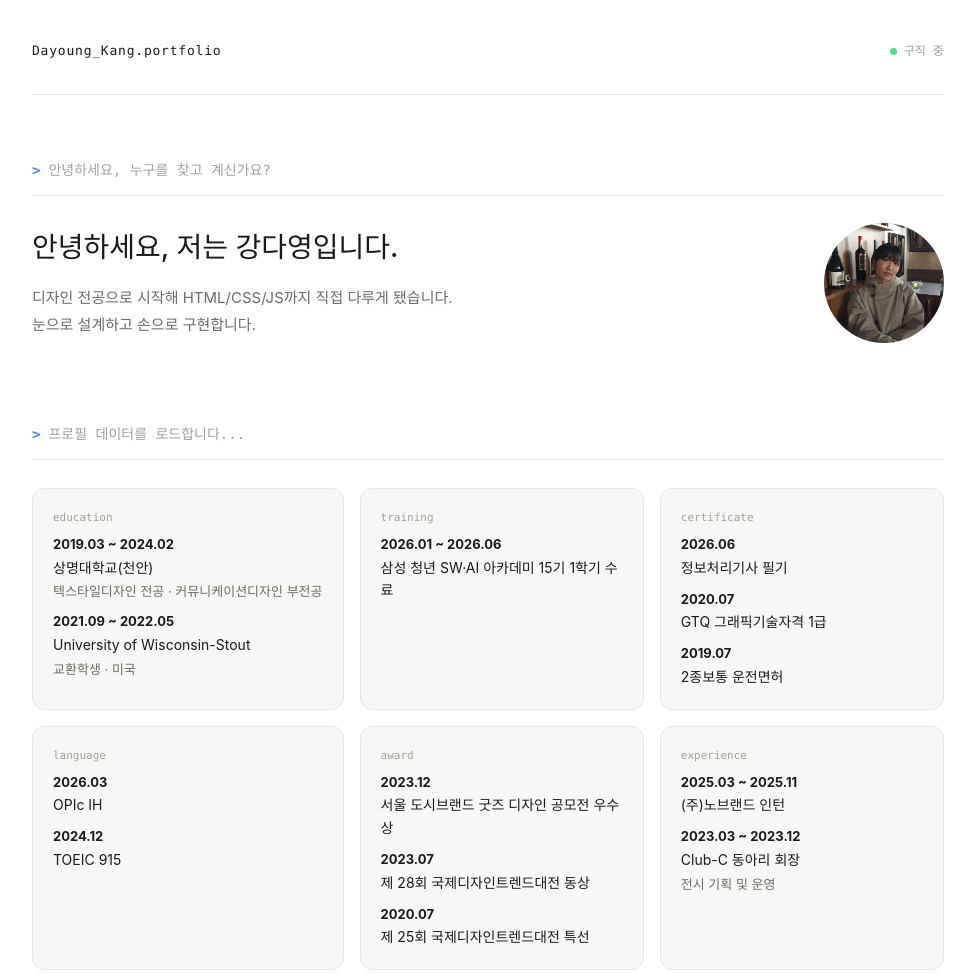
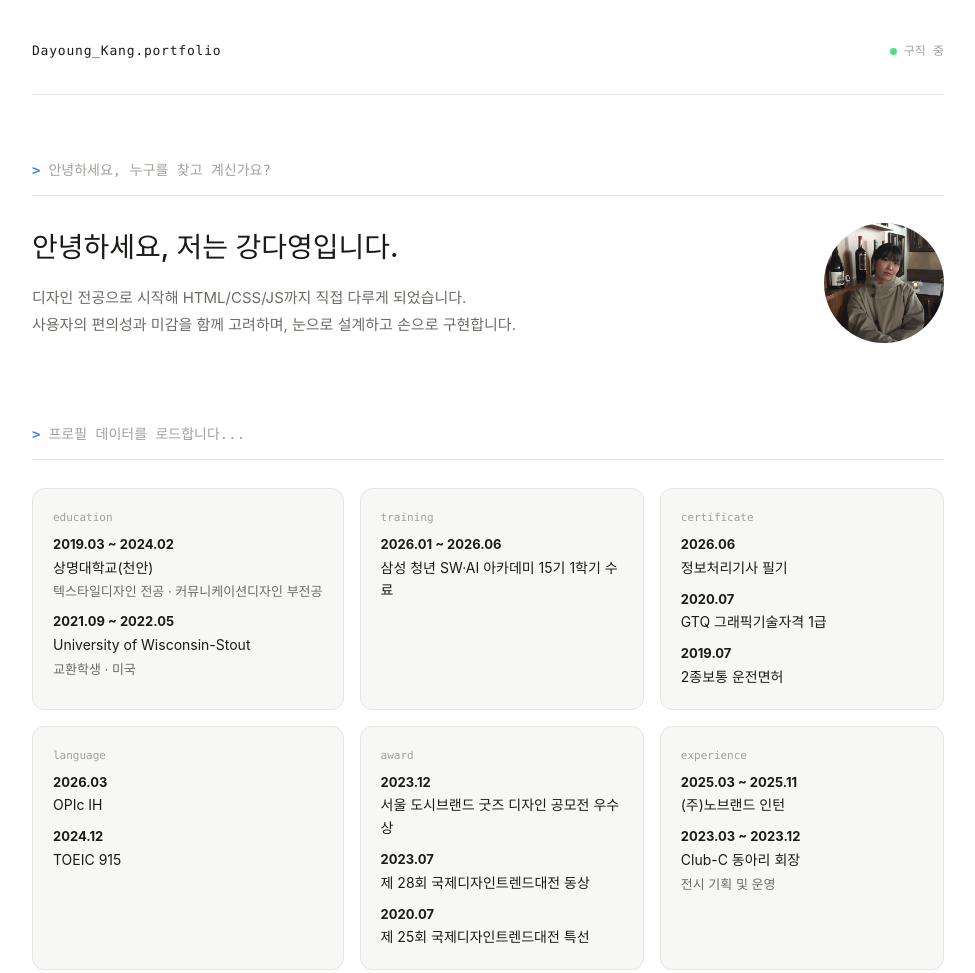
Before and after one commit to dayoung-beep/portfolio, a plain HTML site: page index.html in a window 1280 px wide. Shown: the top 973 px of the page, without its empty margins (152-1127 px from the left). Drawn offline with Linux system fonts and the light colour scheme.

Commit message:
hero 문구 수정

```diff
--- a/index.html
+++ b/index.html
@@ -520,8 +520,8 @@
       <div>
         <p class="hero-text" id="hero-text"></p>
         <p class="hero-sub">
-          디자인 전공으로 시작해 HTML/CSS/JS까지 직접 다루게 됐습니다.<br>
-          눈으로 설계하고 손으로 구현합니다.
+          디자인 전공으로 시작해 HTML/CSS/JS까지 직접 다루게 되었습니다.<br>
+          사용자의 편의성과 미감을 함께 고려하며, 눈으로 설계하고 손으로 구현합니다.
         </p>
       </div>
       <img src="images/me.JPG" alt="프로필" style="width:120px; height:120px; border-radius:50%; object-fit:cover; flex-shrink:0;" />
```
